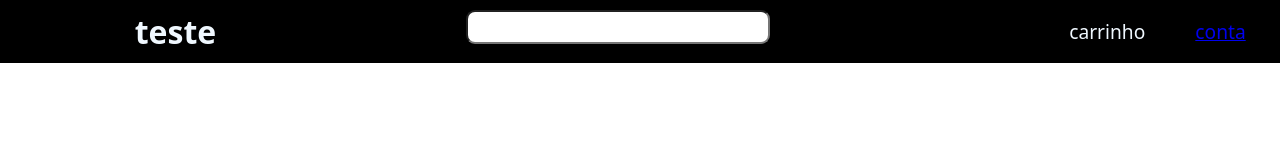
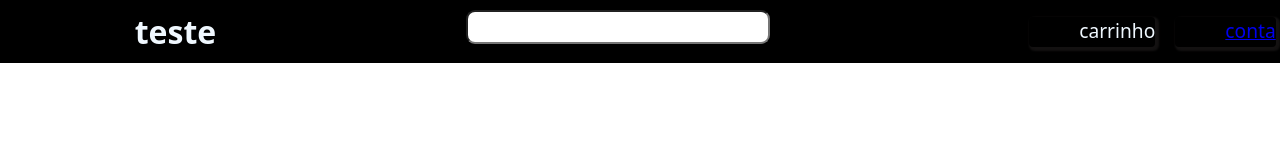
Before and after one commit to Wesleymanuel/site-compra, a React (Vite) app: page /site-compra/header in a window 1280 px wide. Shown: the top 160 px of the page. Built offline with nearby package versions, Linux system fonts and the light colour scheme.

Commit message:
estilizacao dos botoes

```diff
--- a/src/App.jsx
+++ b/src/App.jsx
@@ -10,7 +10,7 @@ function App() {
   return (
     <BrowserRouter basename='/site-compra'>
       <Routes>
-        <Route path='/header' element={<Header/>} />
+        <Route path='*' element={<Header/>} />
         <Route path='/login' element={<Login/>} />
         <Route path='/cart' element={<Cart/>} />
         <Route path='/card1' element={<Card1/>} />
--- a/src/Header.css
+++ b/src/Header.css
@@ -27,3 +27,11 @@ input{
 li{
     margin-left: 50px;
 }
+.box{
+    box-shadow: 2px 2px 2px 2px rgb(19, 17, 17);
+    height: 30px;
+    margin-left: 10px;
+    text-align: center;
+    border-radius: 4px;
+    margin-right: 10px;
+}
--- a/src/Header.jsx
+++ b/src/Header.jsx
@@ -10,8 +10,12 @@ function Header(){
             <h1>teste</h1>
             <input type="text" />
             <ul className='ul'>
-                <li>carrinho</li>
-                <li><Link to="/login" >conta</Link></li>
+                <div className='box' >
+                    <li>carrinho</li>
+                </div>
+                <div className='box'>
+                    <li><Link to="/login" >conta</Link></li>
+                </div>
             </ul>
         </div>
             <Cards/>
```
Also changed, not shown: src/Componentes/Headerprod.jsx (added).
